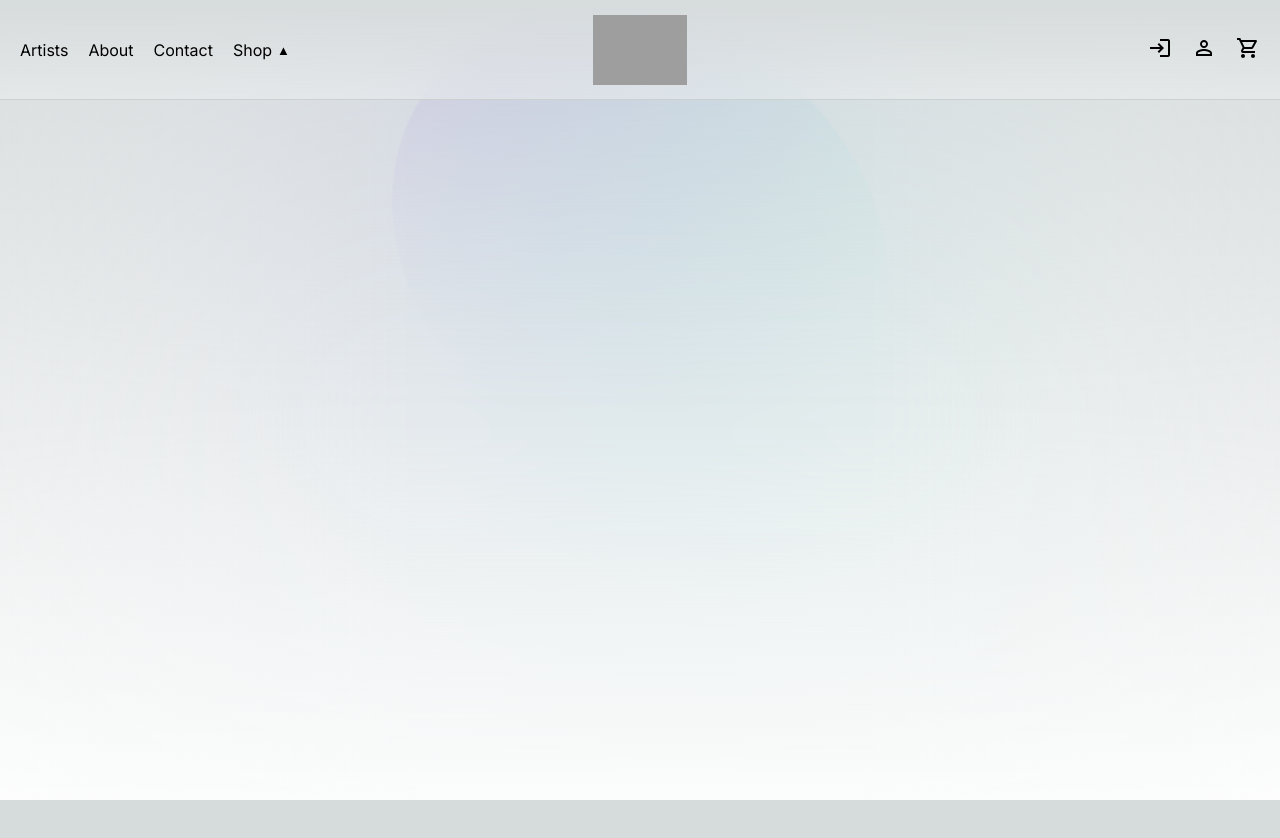
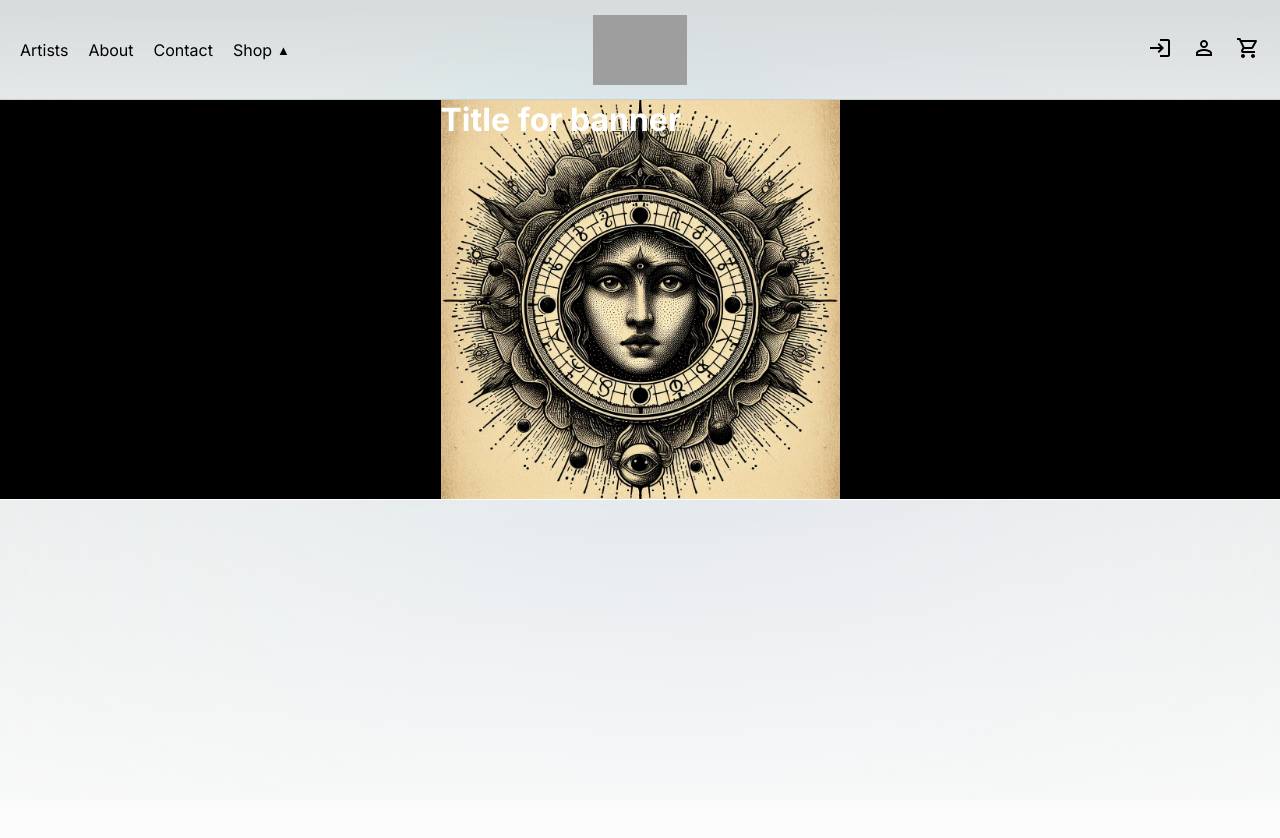
Before and after one commit to katelandcastelin/brightvoid-next-personal, a Next.js app: page / in a window 1280 px wide. Shown: the top 838 px of the page. Before the commit the page ends 800 px from the top, so only its background shows below. Built offline with nearby package versions, Linux system fonts and the light colour scheme; grey boxes are pictures that could not be loaded.

Commit message:
feat/home-page-banner: adding a banner for an image and text

```diff
--- a/app/page.js
+++ b/app/page.js
@@ -31,53 +31,94 @@ const SliderDiv = styled.div`
   }
 `;
 
+const Banner = styled.div`
+  display: flex;
+  justify-content: center;
+  height: 400px;
+  width: 100%;
+  border-bottom: 1px solid #fff;
+  background-color: #000;
+  overflow: hidden;
+`;
+
+const ImageContainer = styled.div`
+  height: 100%;
+  width: 100%;
+`;
+
+const StyledImage = styled.img`
+  width: 100%;
+  height: 100%;
+  object-fit: cover;
+  z-index: -1;
+`;
+
+const TextContainer = styled.div`
+  color: #fff;
+  z-index: 2;
+  position: absolute;
+`;
+
 export default function Home() {
-  var settings = {
-    dots: false,
-    infinite: true,
-    slidesToShow: 3,
-    slidesToScroll: 1,
-    autoplay: true,
-    autoplaySpeed: 3000,
-    pauseOnHover: true,
-    speed: 1500,
-    centerMode: true,
-    centerPadding: '60px',
-    focusOnSelect: true,
-    cssEase: 'ease-in-out',
+//   var settings = {
+//     dots: false,
+//     infinite: true,
+//     slidesToShow: 3,
+//     slidesToScroll: 1,
+//     autoplay: true,
+//     autoplaySpeed: 3000,
+//     pauseOnHover: true,
+//     speed: 1500,
+//     centerMode: true,
+//     centerPadding: '60px',
+//     focusOnSelect: true,
+//     cssEase: 'ease-in-out',
 
-    responsive: [
-      {
-        breakpoint: 1100,
-        settings: {
-          slidesToShow: 2,
-          slidesToScroll: 1,
-          infinite: true,
-        },
-      },
-      {
-        breakpoint: 800,
-        settings: {
-          slidesToShow: 1,
-          slidesToScroll: 1,
-        },
-      },
-      {
-        breakpoint: 480,
-        settings: {
-          slidesToShow: 1,
-          slidesToScroll: 1,
-          centerMode: false,
-          speed: 1000,
-        },
-      },
-    ],
-  };
+//     responsive: [
+//       {
+//         breakpoint: 1100,
+//         settings: {
+//           slidesToShow: 2,
+//           slidesToScroll: 1,
+//           infinite: true,
+//         },
+//       },
+//       {
+//         breakpoint: 800,
+//         settings: {
+//           slidesToShow: 1,
+//           slidesToScroll: 1,
+//         },
+//       },
+//       {
+//         breakpoint: 480,
+//         settings: {
+//           slidesToShow: 1,
+//           slidesToScroll: 1,
+//           centerMode: false,
+//           speed: 1000,
+//         },
+//       },
+//     ],
+//   };
 
   return (
     <main className={styles.main}>
       <Header />
-
+      <Banner>
+        <div
+          style={{
+            display: 'flex',
+          }}
+        >
+          <TextContainer>
+            <h1>Title for banner</h1>
+          </TextContainer>
+          <ImageContainer>
+            <StyledImage src="/art-display/1.jpeg" />
+          </ImageContainer>
+        </div>
+      </Banner>
 
 
       {/* <Parallax pages={2} style={{paddingTop: '150px', maxWidth: '1500px', justifyContent: 'center', display: 'flex'}}>
--- a/app/page.module.css
+++ b/app/page.module.css
@@ -1,9 +1,10 @@
 .main {
   display: flex;
   flex-direction: column;
-  justify-content: space-between;
-  align-items: center;
+  /* justify-content: space-between;
+  align-items: center; */
   height: 100vh;
+  margin-top: 100px;
 }
 
 @keyframes rotate {
```
